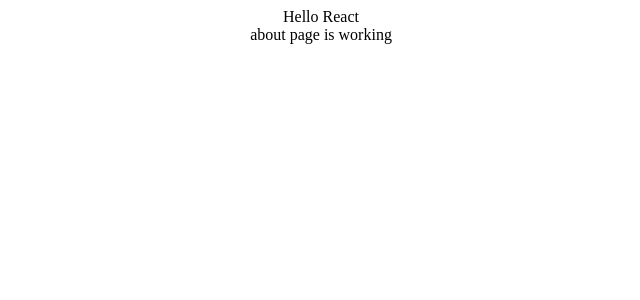
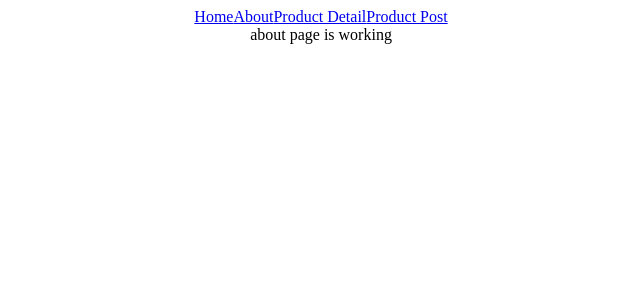
Before and after one commit to Nashid-Alam/SeliT, a React (Create React App) app in the folder client/: page /about in a window 1280 px wide. Shown: the top 300 px of the page, without its empty margins (319-959 px from the left). Built offline with nearby package versions, Linux system fonts and the light colour scheme.

Commit message:
added the navbar

```diff
--- a/client/src/App.js
+++ b/client/src/App.js
@@ -4,12 +4,14 @@
 import About from "./pages/About"
 import ProductDetails from "./pages/ProductDetails"
 import ProductPost from "./pages/ProductPost"
+import NavBar from "./components/NavBar"
 import "./App.css"
+
 
 function App() {
   return (
     <div className="App">
-      Hello React
+      <NavBar/>
       <main>
         <Switch>
           <Route exact path="/" component={Home} />
--- a/client/src/components/NavBar.js
+++ b/client/src/components/NavBar.js
@@ -1,9 +1,15 @@
 import React from 'react'
+import { NavLink} from "react-router-dom"
 
-function NavBar() {
+function NavBar(props) {
   return (
     <div>
-
+      <nav>
+        <NavLink className = 'nav' to = "/">Home</NavLink>
+        <NavLink className = 'nav' to = "/about">About</NavLink>
+        <NavLink className = 'nav' to = "/productdetails/:productId">Product Detail</NavLink>
+        <NavLink className = 'nav' to = "/productpost">Product Post</NavLink>
+      </nav>
     </div>
   )
 }
--- a/client/src/components/ProductCard.js
+++ b/client/src/components/ProductCard.js
@@ -1,8 +1,11 @@
 import React from 'react'
 
-function ProductCard() {
+function ProductCard(props) {
   return (
     <div>
+      <img src={props.image} alt ="product"/>
+      <h3>{props.name}</h3>
+      <h1>{props.rating}</h1>
 
     </div>
   )
--- a/client/src/pages/Home.js
+++ b/client/src/pages/Home.js
@@ -1,9 +1,13 @@
 import React from 'react'
+import ProductCard from '../components/ProductCard'
 
 function Home() {
+  const productName = "Bike"
+  const productRating = 4
+  const productImage= "https://image.shutterstock.com/image-photo/modern-black-bike-jpg-260nw-34468921.jpg"
   return (
     <div>
-      <h1>hello world</h1>
+      <ProductCard/>
     </div>
   )
 }
```
